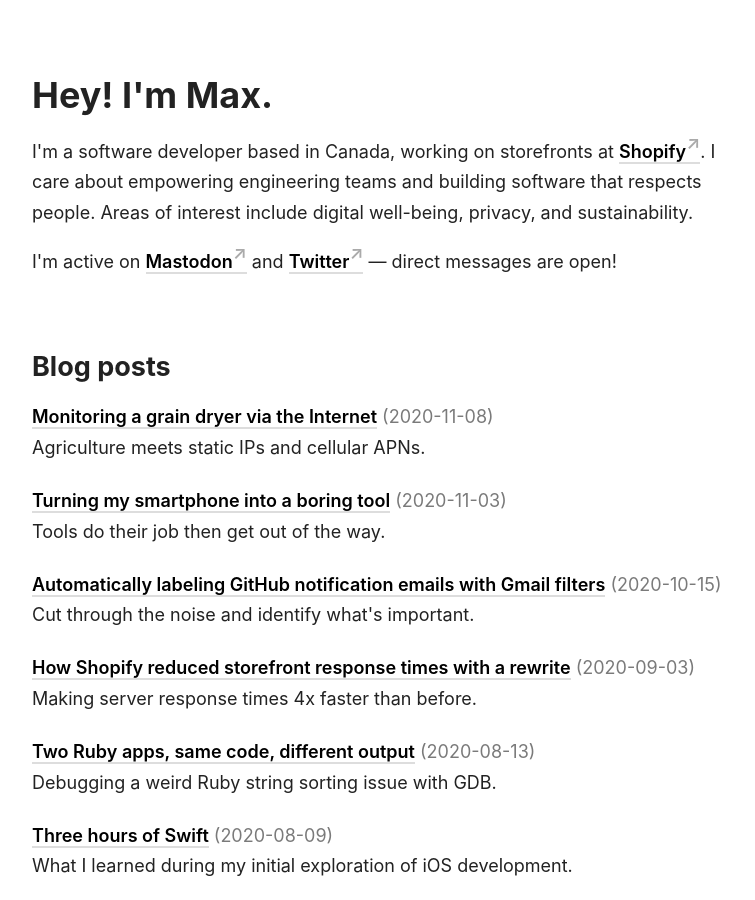
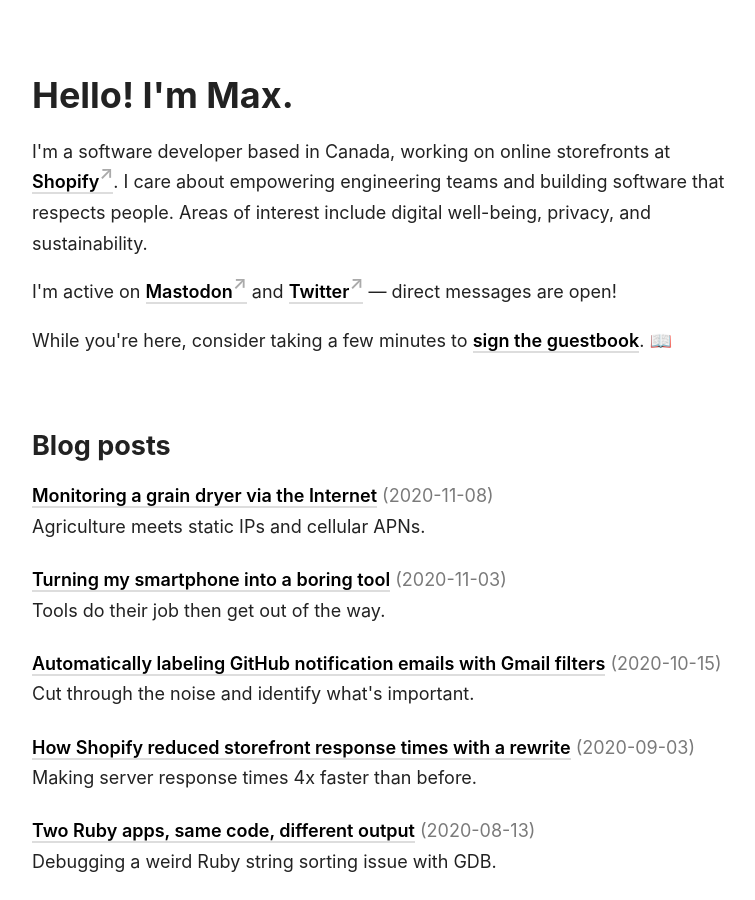
Before and after one commit to maximevaillancourt/maximevaillancourt.github.io, a Jekyll site: the page built from _pages/index.md, in a window 1280 px wide and 900 px high. Shown: the whole window, without its empty margins (248-1003 px from the left). Built offline with Jekyll 4.4.1, drawn with Linux system fonts in a browser that asks for light colours.

Commit message:
Add mentions of guestbook on index page and after posts contents

```diff
--- a/_layouts/post.html
+++ b/_layouts/post.html
@@ -26,6 +26,8 @@ layout: default
 
   <br>
 
+  If you enjoyed this post, consider taking a few minutes to <a href="/guestbook" class="internal-link">sign the guestbook</a>.  📖
+
   <h3>Recent posts</h3>
 
   <div>
--- a/_pages/index.md
+++ b/_pages/index.md
@@ -8,14 +8,18 @@ permalink: /
 
 <div>
   <div>
-    <h1 style="margin: 1em 0 0;">Hey! I'm Max.</h1>
+    <h1 style="margin: 1em 0 0;">Hello! I'm Max.</h1>
 
     <p>
-      I'm a software developer based in Canada, working on storefronts at <a target="_blank" rel="noopener" href="https://www.shopify.ca/">Shopify</a>. I care about empowering engineering teams and building software that respects people. Areas of interest include digital well-being, privacy, and sustainability.
+      I'm a software developer based in Canada, working on online storefronts at <a target="_blank" rel="noopener" href="https://www.shopify.ca/">Shopify</a>. I&nbsp;care about empowering engineering teams and building software that respects people. Areas of interest include digital well-being, privacy, and sustainability.
     </p>
 
     <p>
 I'm active on <a title='Mastodon' rel="me" target="_blank" rel="noopener" href="https://mstdn.io/@vaillancourtmax/">Mastodon</a> and <a title='Twitter' rel="me" target="_blank" rel="noopener" href="https://twitter.com/vaillancourtmax">Twitter</a> &mdash; direct messages are open!
+    </p>
+
+    <p>
+While you're here, consider taking a few minutes to <a href="/guestbook" class="internal-link">sign the guestbook</a>.  📖
     </p>
   </div>
 
```
